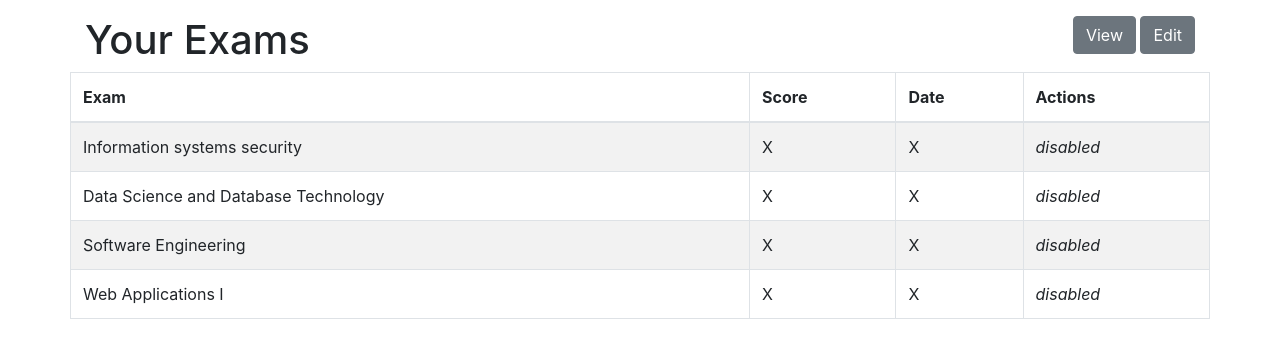
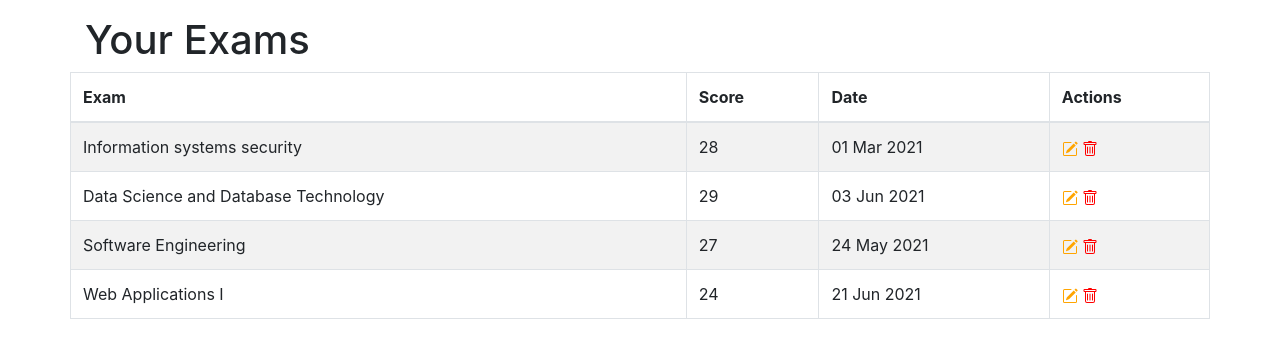
Before and after one commit to polito-WA1-AW1-2021/wa1-week06, a React (Create React App) app in the folder react-scores/: page / in a window 1280 px wide. Shown: the top 358 px of the page. Built offline with nearby package versions, Linux system fonts and the light colour scheme.

Commit message:
revert wrong merge

```diff
--- a/react-scores/src/App.js
+++ b/react-scores/src/App.js
@@ -1,52 +1,37 @@
 import 'bootstrap/dist/css/bootstrap.min.css';
-
-
 import './App.css';
-import { Container, Row, Col, Button } from 'react-bootstrap';
+import { Container, Row } from 'react-bootstrap';
 import { ExamTable, Title } from './ExamComponents';
 import dayjs from 'dayjs';
-import React, { useState } from 'react';
-
-import { PrivacyMode, EditMode } from './createContexts';
 
 const fakeExams = [
-  { coursecode: '01TYMOV', score: 28, date: dayjs('2021-03-01') },
-  { coursecode: '01SQJOV', score: 29, date: dayjs('2021-06-03') },
-  { coursecode: '04GSPOV', score: 27, date: dayjs('2021-05-24') },
-  { coursecode: '01TXYOV', score: 24, date: dayjs('2021-06-21') },
+  {coursecode: '01TYMOV', score: 28, date: dayjs('2021-03-01')},
+  {coursecode: '01SQJOV', score: 29, date: dayjs('2021-06-03')},
+  {coursecode: '04GSPOV', score: 27, date: dayjs('2021-05-24')},
+  {coursecode: '01TXYOV', score: 24, date: dayjs('2021-06-21')},
 ];
 
 const fakeCourses = [
-  { coursecode: '01TYMOV', name: 'Information systems security' },
-  { coursecode: '02LSEOV', name: 'Computer architectures' },
-  { coursecode: '01SQJOV', name: 'Data Science and Database Technology' },
-  { coursecode: '01OTWOV', name: 'Computer network technologies and services' },
-  { coursecode: '04GSPOV', name: 'Software Engineering' },
-  { coursecode: '01TXYOV', name: 'Web Applications I' },
-  { coursecode: '01NYHOV', name: 'System and device programming' },
-  { coursecode: '01TYDOV', name: 'Cloud Computing' },
-  { coursecode: '01SQPOV', name: 'Software Networking' },
+  {coursecode: '01TYMOV', name: 'Information systems security'},
+  {coursecode: '02LSEOV', name: 'Computer architectures'},
+  {coursecode: '01SQJOV', name: 'Data Science and Database Technology'},
+  {coursecode: '01OTWOV', name: 'Computer network technologies and services'},
+  {coursecode: '04GSPOV', name: 'Software Engineering'},
+  {coursecode: '01TXYOV', name: 'Web Applications I'},
+  {coursecode: '01NYHOV', name: 'System and device programming'},
+  {coursecode: '01TYDOV', name: 'Cloud Computing'},
+  {coursecode: '01SQPOV', name: 'Software Networking'},
 ];
 
+
 function App() {
-  const [privacy, setPrivacy] = useState(true);
-  const [editable, setEditable] = useState(false);
-
   return (
     <Container className="App">
       <Row>
-        <Title />
-        <Col align='right'>
-          <Button variant='secondary' onClick={() => setPrivacy(p => !p)}>{privacy ? 'View' : 'Hide'}</Button>&nbsp;
-          <Button variant='secondary' onClick={() => setEditable(p => !p)}>{editable ? 'Read' : 'Edit'}</Button>
-        </Col>
+        <Title/>
       </Row>
       <Row>
-        <PrivacyMode.Provider value={privacy}>
-          <EditMode.Provider value={editable}>
-            <ExamTable courses={fakeCourses} exams={fakeExams} />
-          </EditMode.Provider>
-        </PrivacyMode.Provider>
+        <ExamTable courses={fakeCourses} exams={fakeExams}/>
       </Row>
     </Container>
   );
--- a/react-scores/src/ExamComponents.js
+++ b/react-scores/src/ExamComponents.js
@@ -1,8 +1,6 @@
-import { useContext, useState } from 'react';
+import { useState } from 'react';
 import { Col, Table } from 'react-bootstrap';
 import { iconDelete, iconEdit } from './icons'
-
-import { PrivacyMode, EditMode } from './createContexts';
 
 function Title(props) {
     return (<Col>
@@ -12,10 +10,10 @@ function Title(props) {
 
 function ExamTable(props) {
 
-    const [exams, setExams] = useState(props.exams);
+    const [exams, setExams] = useState(props.exams) ;
 
     const deleteExam = (code) => {
-        setExams(oldExams => oldExams.filter(exam => exam.coursecode !== code));
+        setExams( oldExams => oldExams.filter( exam => exam.coursecode !== code) ) ;
     }
 
     return (<Table striped bordered>
@@ -29,9 +27,9 @@ function ExamTable(props) {
         </thead>
         <tbody>
             {exams.map((exam => <ExamRow key={exam.coursecode} exam={exam}
-                examName={props.courses.filter(c => c.coursecode === exam.coursecode)[0].name}
-                deleteExam={deleteExam}
-            />))}
+            examName={props.courses.filter(c=>c.coursecode === exam.coursecode)[0].name}
+            deleteExam={deleteExam}
+             />))}
         </tbody>
     </Table>
     );
@@ -40,24 +38,21 @@ function ExamTable(props) {
 function ExamRow(props) {
     return (<tr>
         <ExamInfo {...props} />
-        <EditMode.Consumer>
-            {editable => editable ? <ExamControls exam={props.exam} deleteExam={props.deleteExam} /> : <td><i>disabled</i></td>}
-        </EditMode.Consumer>
+        <ExamControls exam={props.exam} deleteExam={props.deleteExam}/>
     </tr>
     );
 }
 
 function ExamInfo(props) {
-    let privacyMode = useContext(PrivacyMode)
     return (<>
         <td>{props.examName}</td>
-        <td>{privacyMode ? "X" : props.exam.score}</td>
-        <td>{privacyMode ? "X" : props.exam.date.format('DD MMM YYYY')}</td>
+        <td>{props.exam.score}</td>
+        <td>{props.exam.date.format('DD MMM YYYY')}</td>
     </>)
 }
 
 function ExamControls(props) {
-    return <td>{iconEdit} <span onClick={() => props.deleteExam(props.exam.coursecode)}>{iconDelete}</span></td>;
+    return <td>{iconEdit} <span onClick={()=>props.deleteExam(props.exam.coursecode)}>{iconDelete}</span></td> ;
 }
 
 export { Title, ExamTable };
--- a/react-scores/src/createContexts.js
+++ /dev/null
@@ -1,6 +0,0 @@
-import React from 'react';
-
-const PrivacyMode = React.createContext();
-const EditMode = React.createContext();
-
-export { PrivacyMode, EditMode } ;
```
